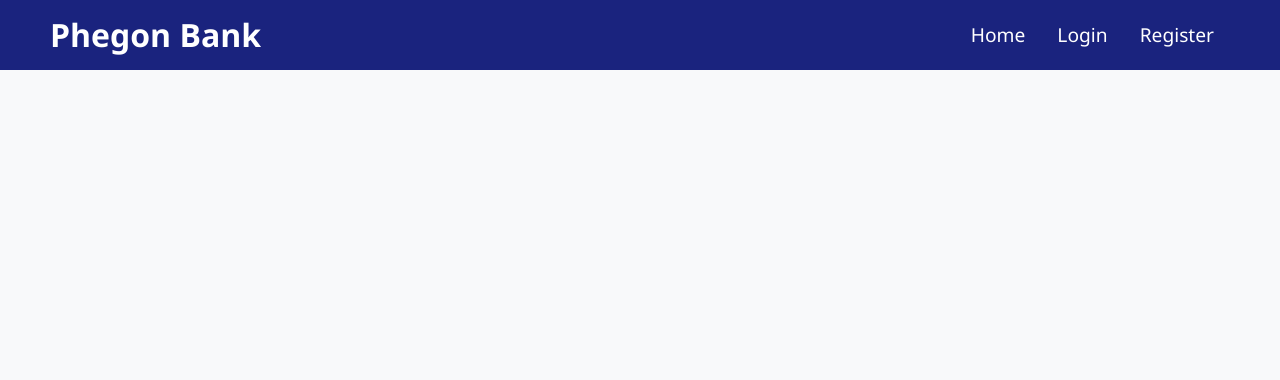
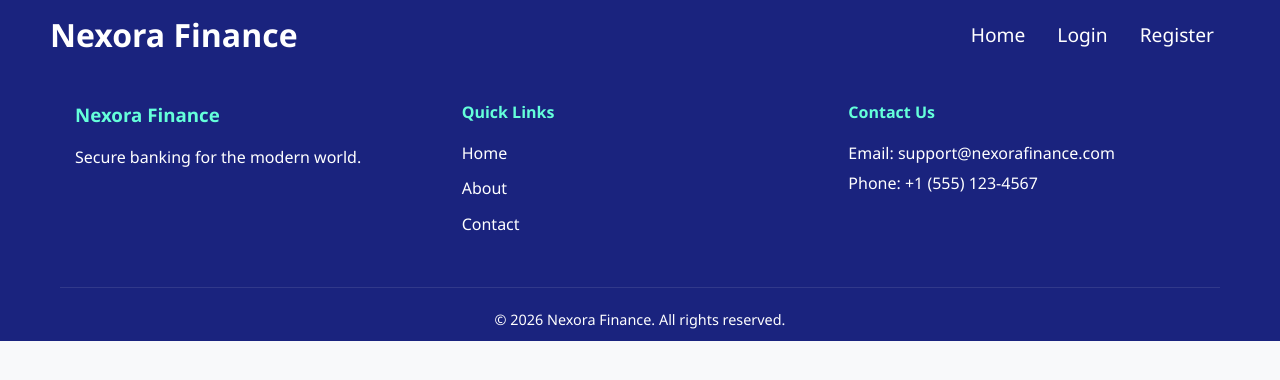
Before and after one commit to Naman-Kaushik01/Nexora-Front-End, a React (Create React App) app: page / in a window 1280 px wide. Shown: the top 380 px of the page. Built offline with nearby package versions, Linux system fonts and the light colour scheme.

Commit message:
created Footer

```diff
--- a/src/App.js
+++ b/src/App.js
@@ -1,11 +1,13 @@
 import { BrowserRouter } from "react-router-dom";
 import Navbar from "./components/Navbar";
+import Footer from "./components/Footer";
 
 
 function App() {
   return (
    <BrowserRouter>
    <Navbar />
+   <Footer />
    </BrowserRouter>
   );
 }
--- /dev/null
+++ b/src/components/Footer.jsx
@@ -0,0 +1,31 @@
+const Footer = () =>{
+    return(
+        <footer className="footer">
+            <div className="footer-container">
+                <div className="footer-content">
+                   <div className="footer-section">
+                        <h3>Nexora Finance</h3>
+                        <p>Secure banking for the modern world.</p>
+                     </div>
+                     <div className="footer-section">
+                        <h4>Quick Links</h4>
+                        <ul>
+                            <li><a href="/">Home</a></li>
+                            <li><a href="/">About</a></li>
+                            <li><a href="/">Contact</a></li>
+                        </ul>
+                     </div>
+                     <div className="footer-section">
+                        <h4>Contact Us</h4>
+                        <p>Email: support@nexorafinance.com</p>
+                        <p>Phone: +1 (555) 123-4567</p>
+                     </div>
+                </div>
+                <div className="footer-bottom">
+                    <p>&copy; {new Date().getFullYear()} Nexora Finance. All rights reserved.</p>
+                </div>
+            </div>
+        </footer>
+    )
+}
+export default Footer;
--- a/src/components/Navbar.jsx
+++ b/src/components/Navbar.jsx
@@ -30,7 +30,7 @@ const Navbar = () => {
         <nav className="navbar">
             <div className="navbar-container">
                 <Link to="/" className="navbar-logo">
-                    Phegon Bank
+                    Nexora Finance
                 </Link>
                 <ul className="navbar-menu">
                     <li className="navbar-item">
```
